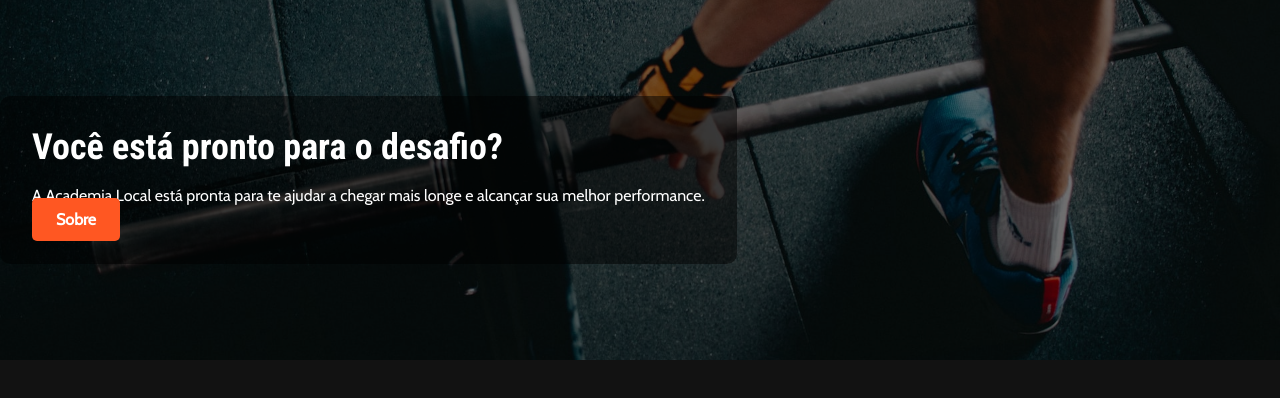
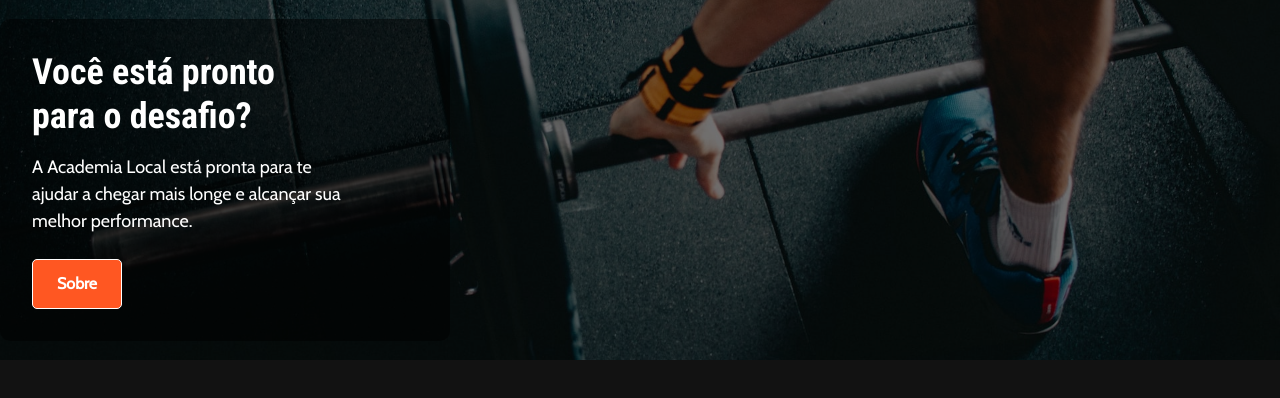
Before and after one commit to josuecintra/svelte-academia, a SvelteKit app: page / in a window 1280 px wide. Shown: the top 398 px of the page. Built offline with nearby package versions, Linux system fonts and the light colour scheme.

Commit message:
Classe global dos botões

```diff
--- a/src/app.css
+++ b/src/app.css
@@ -13,6 +13,7 @@
 
 :root {
     --bg: #121212;
+    --black: #121212;
     --feat: #ff3e00;
 }
 
@@ -59,6 +60,11 @@
   overflow-wrap: break-word;
 }
 
+a {
+  display: inline-block;
+  text-decoration: none;
+}
+
 /* 9. Improve line wrapping */
 p {
   text-wrap: pretty;
@@ -74,12 +80,11 @@
 
 h1, h2, h3, h4, h5, h6 {
   font-family: 'Roboto Condensed', sans-serif;
+  line-height: 1.2;
 }
 
 h1 {
   font-size: calc(36 / 16 * 1rem);
-  line-height: 1.1;
-  margin-bottom: 1rem;
 }
 
 /* Classes */
@@ -87,5 +92,24 @@
 .wrap {
   max-width: 1200px;
   margin: 0 auto;
-  padding: 0 40px;
+  padding: 0 20px;
 }
+
+.btn {
+  color: white;
+  border: 1px solid #fff;
+  padding: 6px 12 px;
+  border-radius: 4px;
+  transition: 250ms;
+
+  display: inline-block;
+  background-color: var(--feat);
+  text-decoration: none;
+  font-weight: bold;
+}
+
+.btn:hover {
+  background-color: #e63b00;
+  color: var (--black);
+  transition: 125ms;
+}
--- a/src/routes/+page.svelte
+++ b/src/routes/+page.svelte
@@ -55,5 +55,15 @@
 
     .intro__wrapper {
         z-index: 1;
+        max-width: 450px;
+    }
+
+    .btn {
+        margin-top: 24px;
+    }
+
+    p {
+        font-size: calc(18 / 16 * 1rem);
+        margin-top: 16px;
     }
 </style>
```
